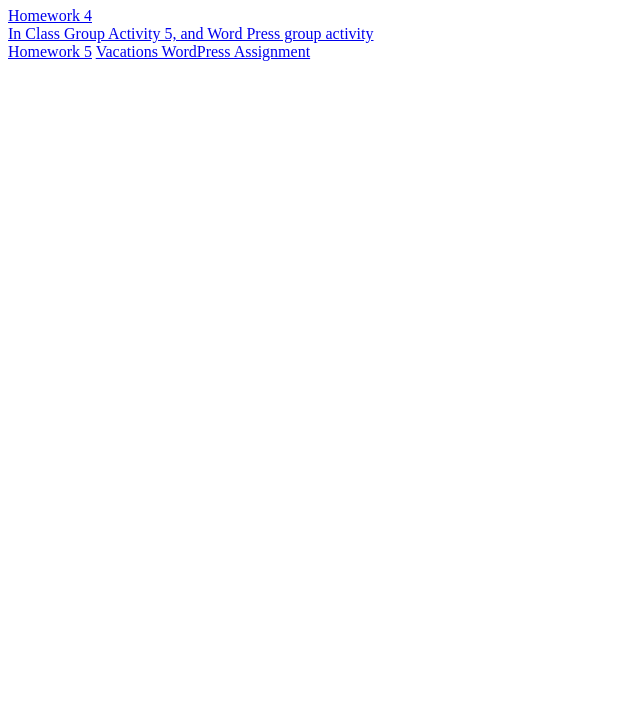
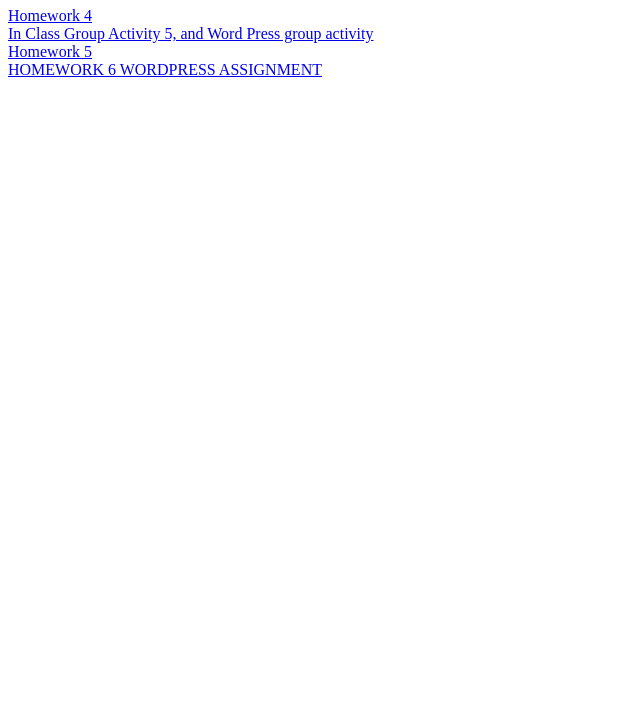
Before and after one commit to IanCo0k/homework4, a plain HTML site: page index.html in a window 1280 px wide. Shown: the part 73-800 px from the top of the page, without its empty margins (0-640 px from the left). Drawn offline with Linux system fonts and the light colour scheme.

Commit message:
updating my page for my professor

```diff
--- a/index.html
+++ b/index.html
@@ -9,7 +9,7 @@
     <h1>Ian Cook assignments</h1>
     <a href="./homework4.html">Homework 4</a><br>
     <a href="https://ica5.000webhostapp.com/">In Class Group Activity 5, and Word Press group activity</a><br>
-    <a href="https://helpful-parfait-f7ca56.netlify.app/">Homework 5</a>
-    <a href="https://vacations19.wordpress.com/">Vacations WordPress Assignment</a>
+    <a href="https://helpful-parfait-f7ca56.netlify.app/">Homework 5</a><br />
+    <a href="https://wordpress-homework.netlify.app/">HOMEWORK 6 WORDPRESS ASSIGNMENT</a>
 </body>
 </html>
```
